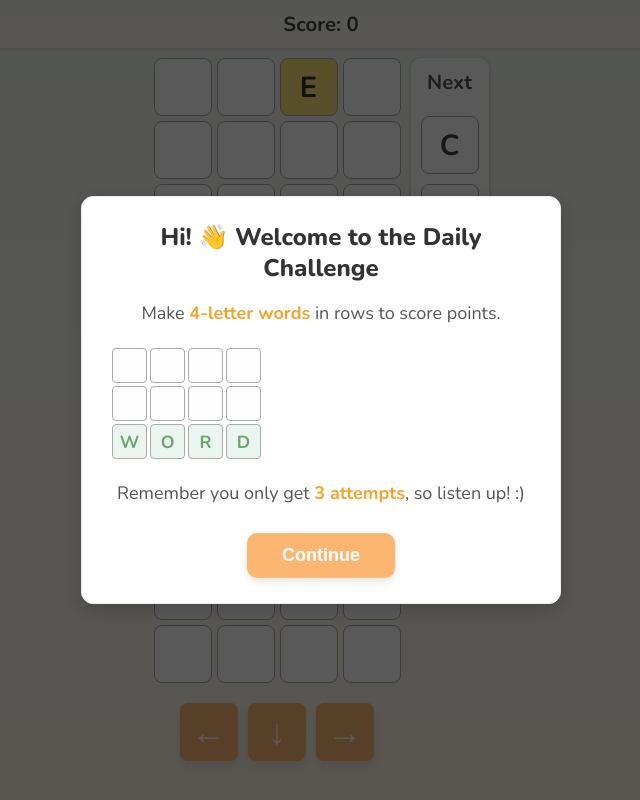
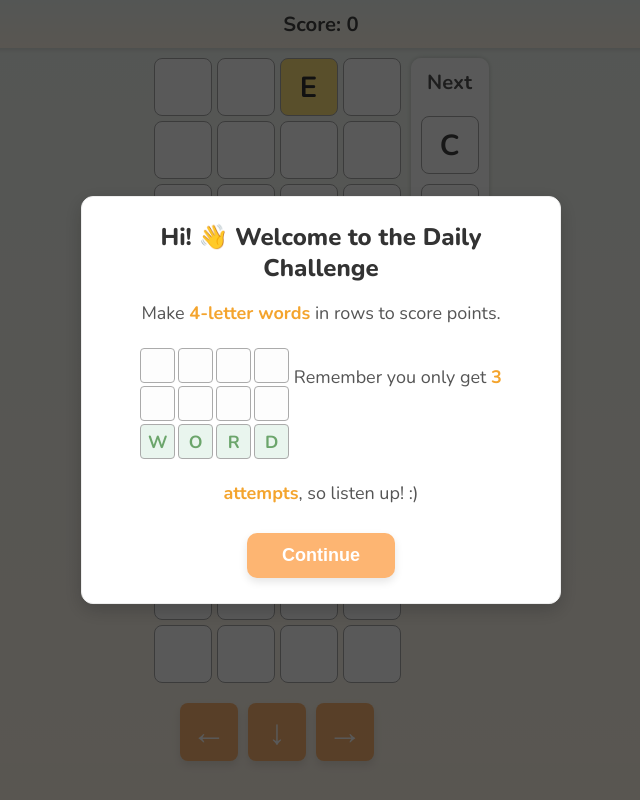
Before and after one commit to Quadro-gg/quadro-game, a plain HTML site: page index.html in a window 1280 px wide. Both pictures are taken after a click on the button "Daily Challenge". Shown: the whole page, without its empty margins (319-959 px from the left). Drawn offline with nearby package versions, Linux system fonts and the light colour scheme.

Commit message:
Update style.css

```diff
--- a/style.css
+++ b/style.css
@@ -1043,11 +1043,12 @@ html, body {
 
 /* Add these new rules to the end of the tutorial styles section */
 #tutorial-message-box .step-preview {
-    /* This is the key part for centering */
-    margin: 20px auto;
+    /* Change display to inline-grid to respect the parent's text-align: center */
+    display: inline-grid;
+    /* Add vertical margin for spacing from the text */
+    margin: 20px 0;
 
     /* Defining the grid layout for this context */
-    display: grid;
     --preview-cell-size: 35px; /* A fixed size looks good in the popup */
     grid-template-columns: repeat(4, var(--preview-cell-size));
     grid-template-rows: repeat(3, var(--preview-cell-size));
```
